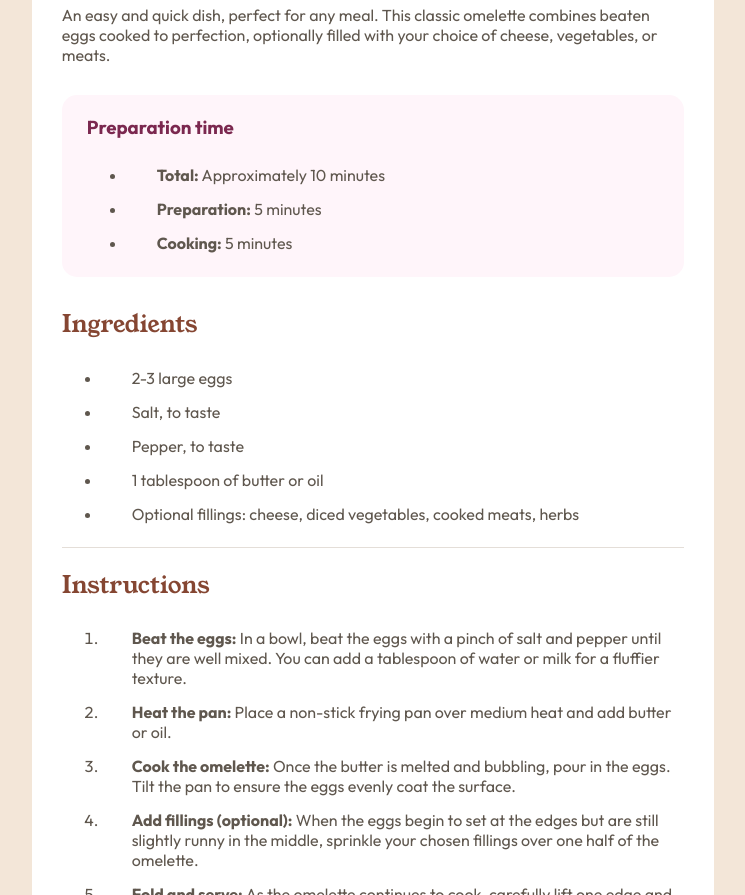
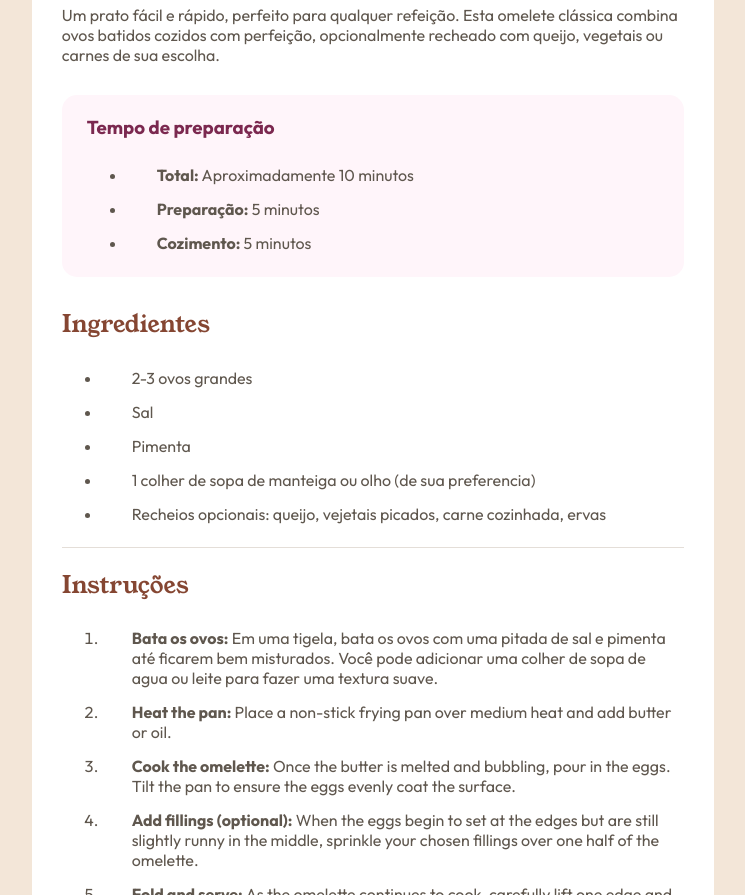
Before and after one commit to Zelioca/Omelete, a plain HTML site: page index.html in a window 1280 px wide. Shown: the part 422-1317 px from the top of the page, without its empty margins (267-1012 px from the left). Drawn offline with Linux system fonts and the light colour scheme.

Commit message:
index.html

```diff
--- a/index.html
+++ b/index.html
@@ -5,7 +5,7 @@
   <meta charset="UTF-8">
   <meta name="viewport" content="width=device-width, initial-scale=1.0"> <!-- displays site properly based on user's device -->
   <link rel="icon" href="./assets/images/favicon-32x32.png">
-  <title>Frontend Mentor | Recipe page</title>
+  <title>Frontend Mentor | Pagina de Receita</title>
   <link rel="stylesheet" href="css/class.css">
   <link rel="stylesheet" href="css/tags.css">
   <link rel="stylesheet" href="css/responsivo.css">
@@ -15,34 +15,33 @@
   <div class="tudo">
   <div class="cabecalho"><img src="assets/images/image-omelette.jpeg">
 
-    <h1>Simple Omelette Recipe</h1>
+    <h1>Receita simples de Omelete</h1>
 
-    <p>An easy and quick dish, perfect for any meal. This classic omelette combines beaten eggs cooked
-      to perfection, optionally filled with your choice of cheese, vegetables, or meats.</p>
+    <p>Um prato fácil e rápido, perfeito para qualquer refeição. Esta omelete clássica combina ovos batidos cozidos com perfeição, opcionalmente recheado com queijo, vegetais ou carnes de sua escolha.</p>
   </div>
 
   <div class="preparacao">
-    <h3>Preparation time</h3>
+    <h3>Tempo de preparação</h3>
     <ul>
-      <li><span class="negrito">Total:</span> Approximately 10 minutes</li>
-      <li><span class="negrito">Preparation:</span> 5 minutes</li>
-      <li><span class="negrito">Cooking:</span> 5 minutes</li>
+      <li><span class="negrito">Total:</span> Aproximadamente 10 minutos</li>
+      <li><span class="negrito">Preparação:</span> 5 minutos</li>
+      <li><span class="negrito">Cozimento:</span> 5 minutos</li>
     </ul>
   </div>
   <div class="ingredientes">
-    <h2>Ingredients</h2>
+    <h2>Ingredientes</h2>
     <ul>
-      <li>2-3 large eggs</li>
-      <li> Salt, to taste</li>
-      <li>Pepper, to taste</li>
-      <li> 1 tablespoon of butter or oil</li>
-      <li>Optional fillings: cheese, diced vegetables, cooked meats, herbs</li>
+      <li>2-3 ovos grandes</li>
+      <li> Sal</li>
+      <li>Pimenta</li>
+      <li> 1 colher de sopa de manteiga ou olho (de sua preferencia)</li>
+      <li>Recheios opcionais: queijo, vejetais picados, carne cozinhada, ervas</li>
     </ul>
   </div>
   <div class="instrucoes barra">
-    <h2>Instructions</h2>
+    <h2>Instruções</h2>
     <ol>
-      <li><span class="negrito">Beat the eggs:</span> In a bowl, beat the eggs with a pinch of salt and pepper until they are well mixed. You can add a tablespoon of water or milk for a fluffier texture.</li>
+      <li><span class="negrito">Bata os ovos:</span> Em uma tigela, bata os ovos com uma pitada de sal e pimenta até ficarem bem misturados. Você pode adicionar uma colher de sopa de agua ou leite para fazer uma textura suave.</li>
       <li><span class="negrito">Heat the pan:</span> Place a non-stick frying pan over medium heat and add butter or oil.</li>
       <li><span class="negrito">Cook the omelette:</span> Once the butter is melted and bubbling, pour in the eggs. Tilt the pan to ensure
         the eggs evenly coat the surface.</li>
```
